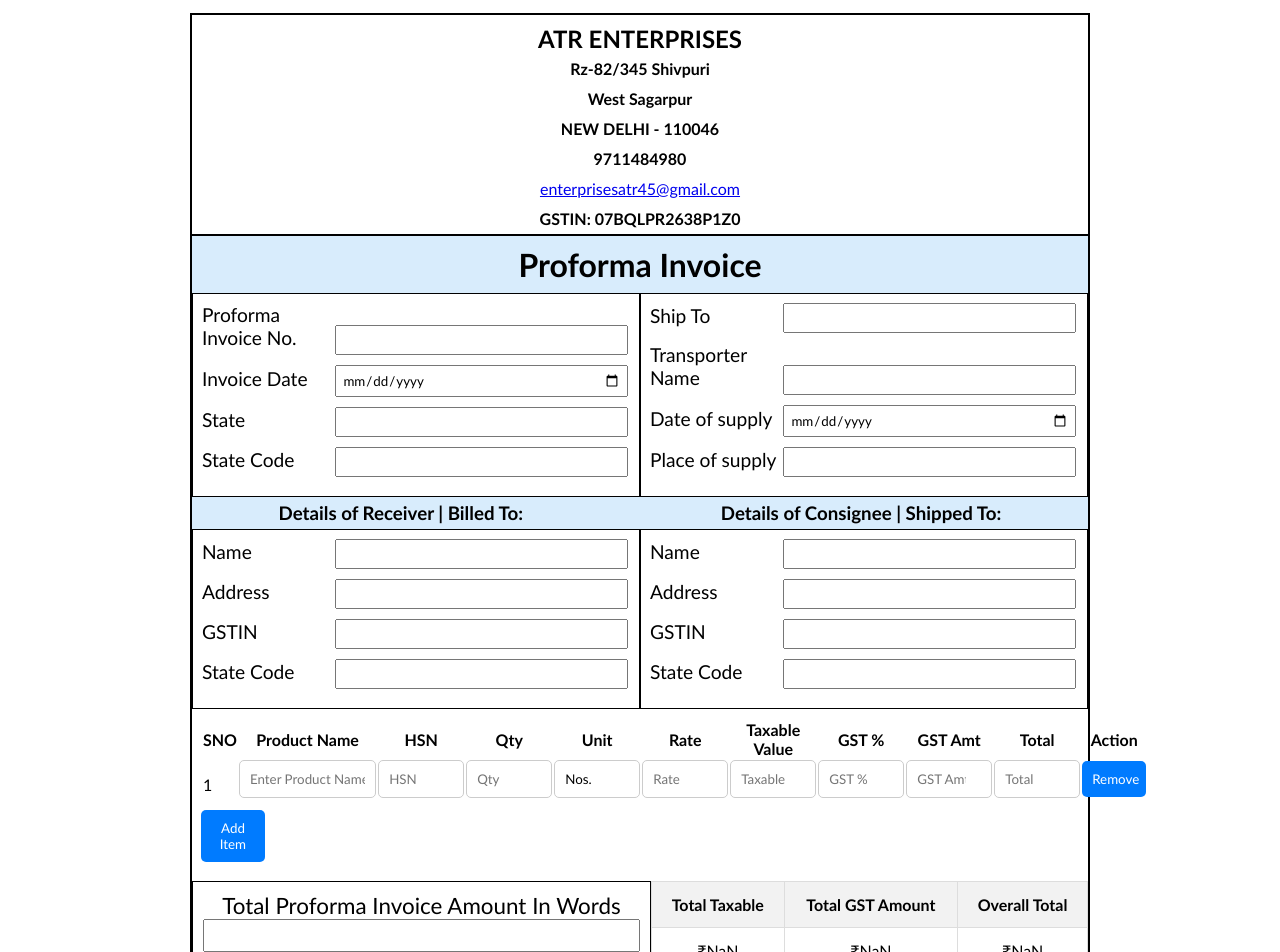
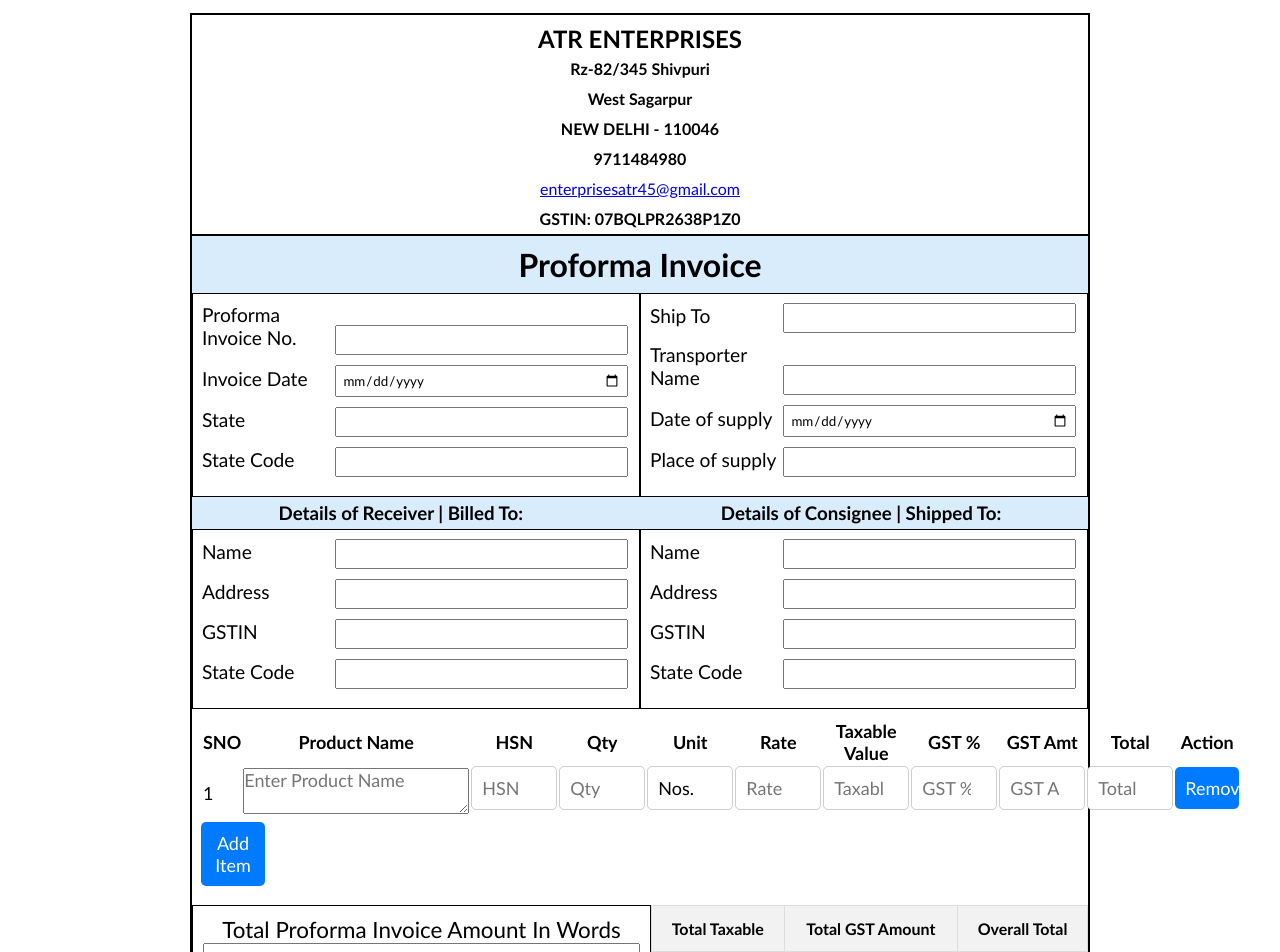
Before and after one commit to tusharrajput001/Invoice_Generator, a React (Vite) app in the folder invoice-gen/: page / in a window 1280 px wide. Shown: the top 952 px of the page. Built offline with nearby package versions, Linux system fonts and the light colour scheme.

Commit message:
Fonts Invoice and Textarea implementation

```diff
--- a/invoice-gen/src/components/Items/InvoiceItemForm.css
+++ b/invoice-gen/src/components/Items/InvoiceItemForm.css
@@ -1,6 +1,7 @@
 .InvoiceItemForm {
   margin: 0 auto;
   padding: 1%;
+  font-size: large;
 }
 
 .InvoiceItemForm h2 {
@@ -23,6 +24,11 @@
   margin-bottom: 10px;
   border: 1px solid #ccc;
   border-radius: 5px;
+  font-size: large;
+}
+
+.InvoiceItemForm textarea{
+  font-size: large;
 }
 
 .InvoiceItemForm .productNamee {
@@ -79,3 +85,7 @@
   width: 99%;
   font-size: 1.5rem;
 }
+
+.productName {
+  resize: vertical;
+}
--- a/invoice-gen/src/components/Items/InvoiceItemForm.jsx
+++ b/invoice-gen/src/components/Items/InvoiceItemForm.jsx
@@ -107,9 +107,8 @@ function InvoiceItemForm({ onAddItem }) {
               <tr key={index}>
                 <td>{item.sno}</td>
                 <td>
-                  <input
-                    type="text"
-                    className="productNamee"
+                  <textarea
+                    className="productName"
                     name="productName"
                     value={item.productName}
                     onChange={(e) => handleChange(index, e)}
```
